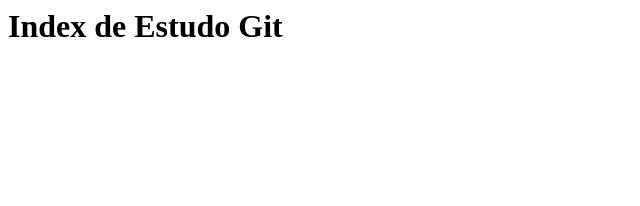
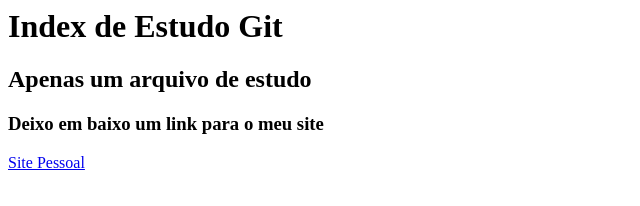
Before and after one commit to claudiolcastroev/EstudoGitHub, a plain HTML site: page index.html in a window 1280 px wide. Shown: the whole page, without its empty margins (0-640 px from the left). Drawn offline with Linux system fonts and the light colour scheme.

Commit message:
alteração do header

```diff
--- a/index.html
+++ b/index.html
@@ -1 +1,7 @@
 <h1>Index de Estudo Git</h1>
+
+<h2>Apenas um arquivo de estudo</h2>
+
+<h3>Deixo em baixo um link para o meu site</h3>
+
+<a href="castroclaudiodev.esy.es">Site Pessoal</a>
```
